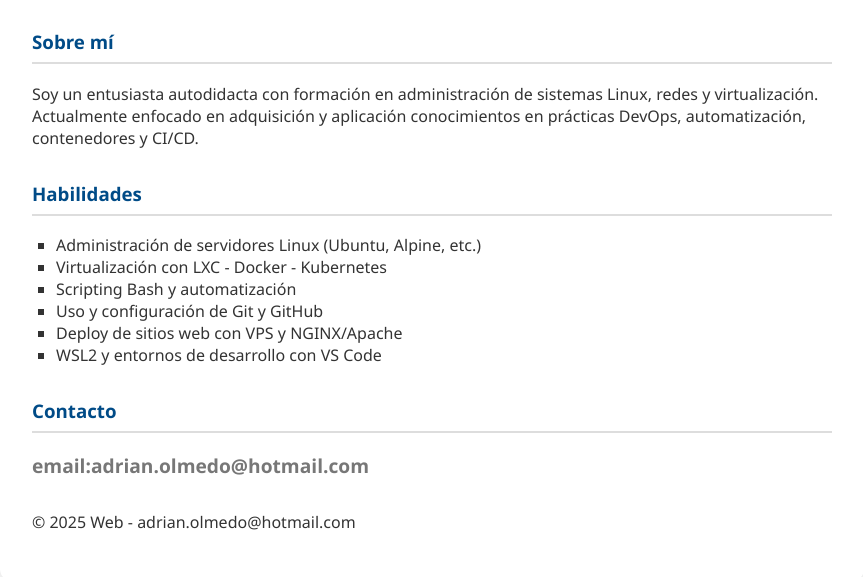
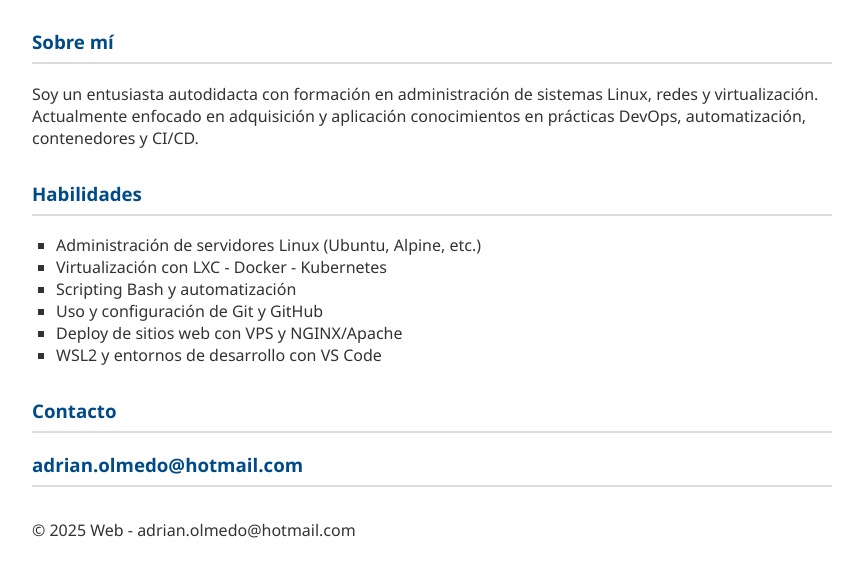
Before and after one commit to AMOlmedo/Adrian-Olmedo, a plain HTML site: page index.html in a window 1280 px wide. Shown: the part 549-1126 px from the top of the page, without its empty margins (208-1071 px from the left). Drawn offline with Linux system fonts and the light colour scheme.

Commit message:
actualizando

```diff
--- a/index.html
+++ b/index.html
@@ -51,7 +51,7 @@
 
     <section id="contact" class="contact">
   <h3>Contacto</h3>
-      <h2>email:adrian.olmedo@hotmail.com</h2>
+      <h3>adrian.olmedo@hotmail.com</h3>
   <!--
   <form action="https://formspree.io/f/tu_codigo" method="POST">
     <label for="nombre">Nombre:</label>
```
